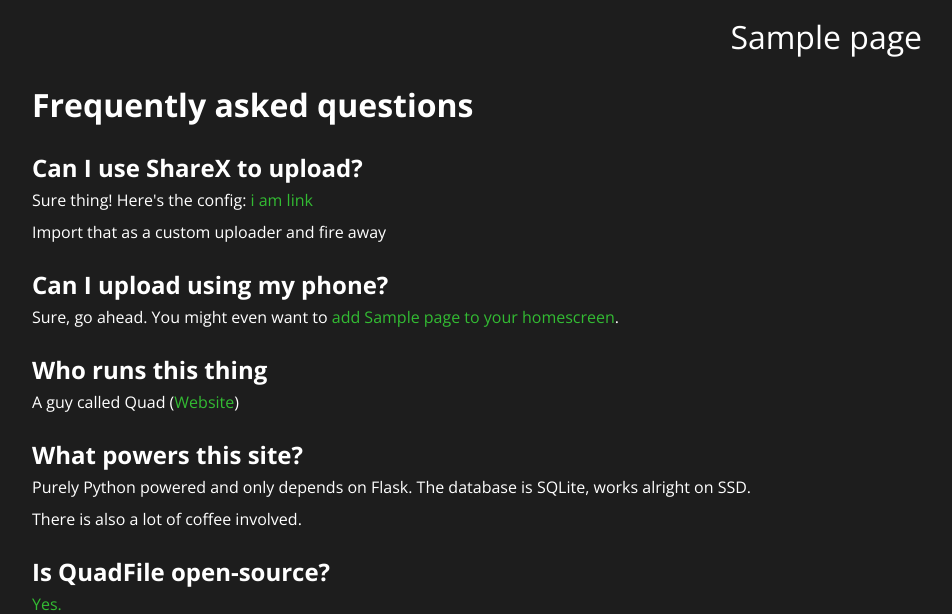
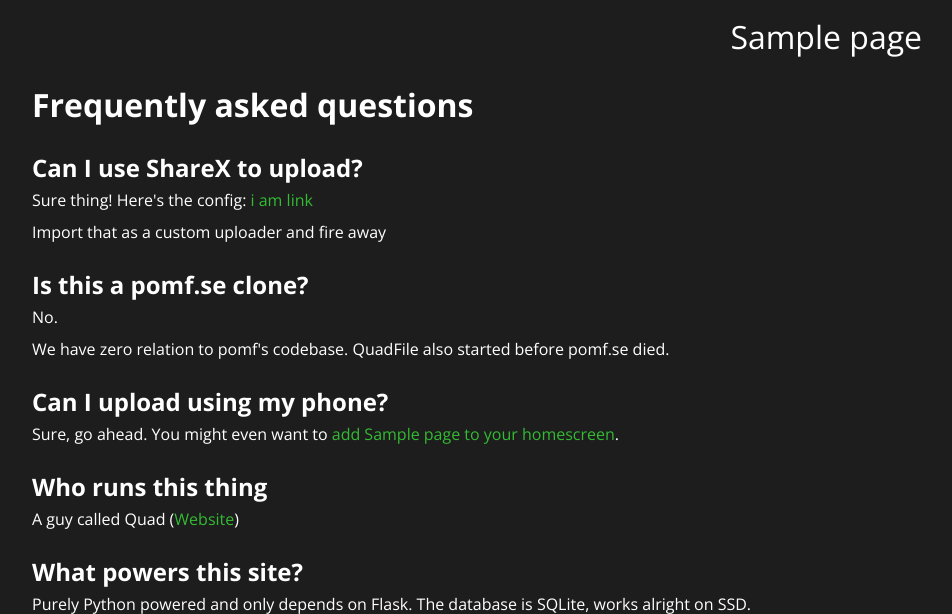
Before and after one commit to zhangshijie-bomun/QuadFile, a Flask app: template templates/faq.html in a window 1280 px wide. Shown: the top 614 px of the page, without its empty margins (163-1115 px from the left). Run offline with Flask 2, Linux system fonts and the light colour scheme; the template is opened without the code that fills it: most values are stand-ins (such as "Sample title", 1, 10 or a date in 2020); parts of the project's set-up code (start-up, migrations or seed data) failed here and were passed over.

Commit message:
Add this annoying question
why does everyone have to assume that every site is a pomf clone these days

```diff
--- a/templates/faq.html
+++ b/templates/faq.html
@@ -7,6 +7,12 @@
   </h2>
   <p>Sure thing! Here's the config: <a href="/QuadFile.json">i am link</a></p>
   <p>Import that as a custom uploader and fire away</p>
+
+  <h2>
+    Is this a pomf.se clone?
+  </h2>
+  <p>No.</p>
+  <p>We have zero relation to pomf's codebase. QuadFile also started before pomf.se died.</p>
 
   <h2>
     Can I upload using my phone?
```
